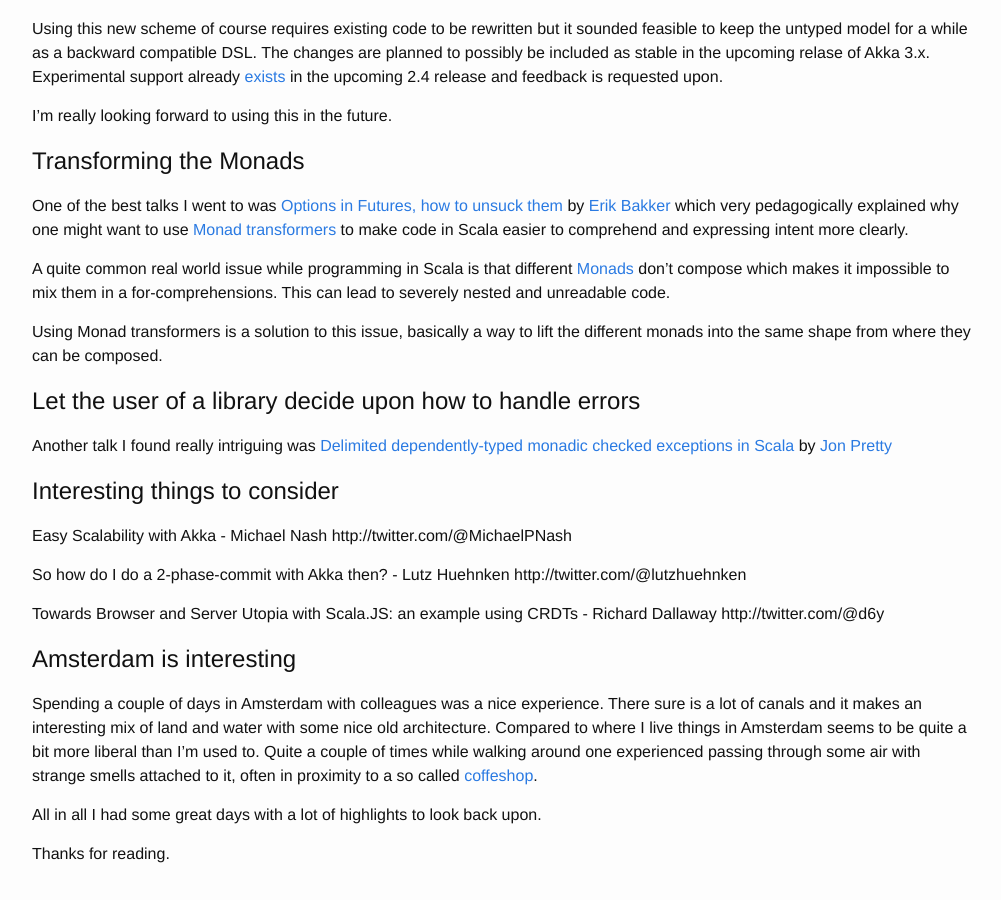
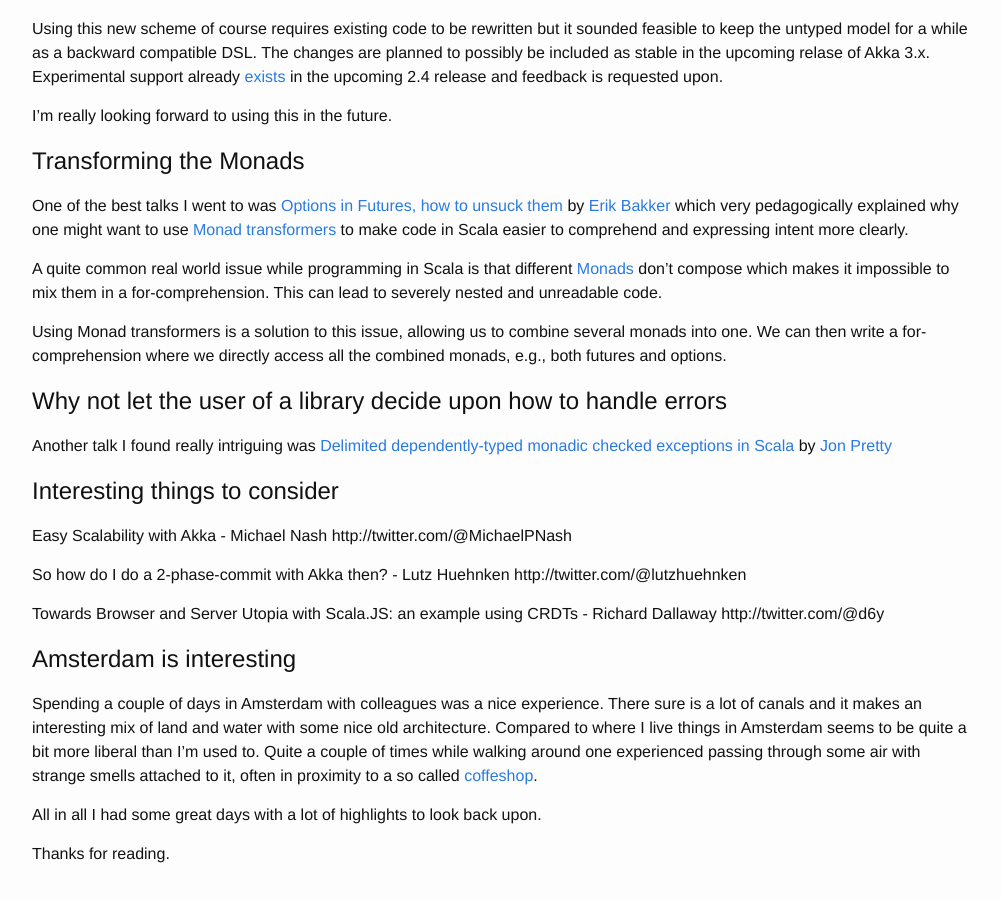
Before and after one commit to bwestlin/bwestlin.github.io, a Jekyll site: the page built from _posts/2015-06-15-scaladays-2015-amsterdam.md, in a window 1280 px wide and 900 px high, scrolled down 1069 px. Shown: the whole window, without its empty margins (138-1139 px from the left). Built offline with Jekyll 4.4.1, drawn with Linux system fonts in a browser that asks for light colours; Markdown is read by kramdown in place of the engine named in the settings; comment, search, counter and statistics services are not loaded.

Commit message:
Text improvements

```diff
--- a/_posts/2015-06-15-scaladays-2015-amsterdam.md
+++ b/_posts/2015-06-15-scaladays-2015-amsterdam.md
@@ -60,13 +60,13 @@ by [Erik Bakker](http://twitter.com/@eamelink) which very pedagogically explaine
 expressing intent more clearly.
 
 A quite common real world issue while programming in Scala is that different [Monads](https://en.wikipedia.org/wiki/Monad_(functional_programming))
-don't compose which makes it impossible to mix them in a for-comprehensions. This can lead to severely nested and
+don't compose which makes it impossible to mix them in a for-comprehension. This can lead to severely nested and
 unreadable code.
 
-Using Monad transformers is a solution to this issue, basically a way to lift the different monads into the same shape from
-where they can be composed.
+Using Monad transformers is a solution to this issue, allowing us to combine several monads into one.
+We can then write a for-comprehension where we directly access all the combined monads, e.g., both futures and options.
 
-# Let the user of a library decide upon how to handle errors
+# Why not let the user of a library decide upon how to handle errors
 
 Another talk I found really intriguing was
 [Delimited dependently-typed monadic checked exceptions in Scala](http://event.scaladays.org/scaladays-amsterdam-2015#!#schedulePopupExtras-6918)
```
